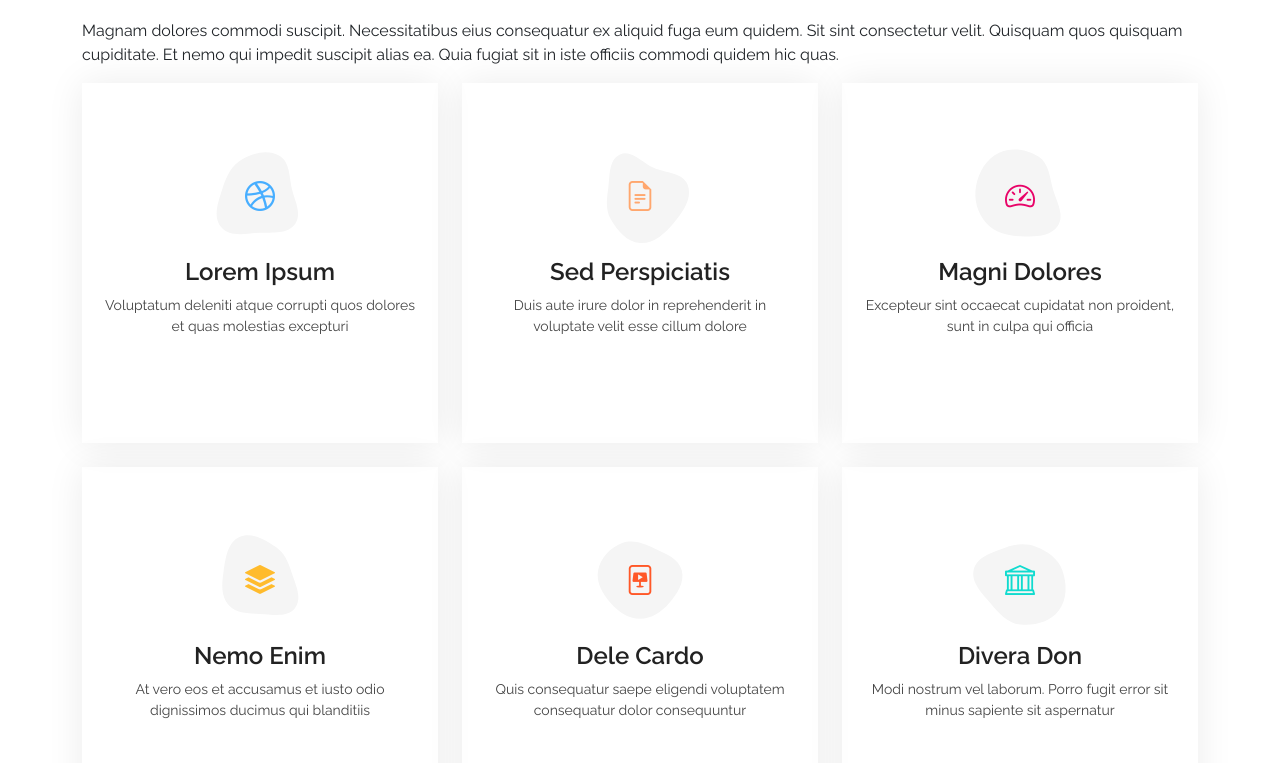
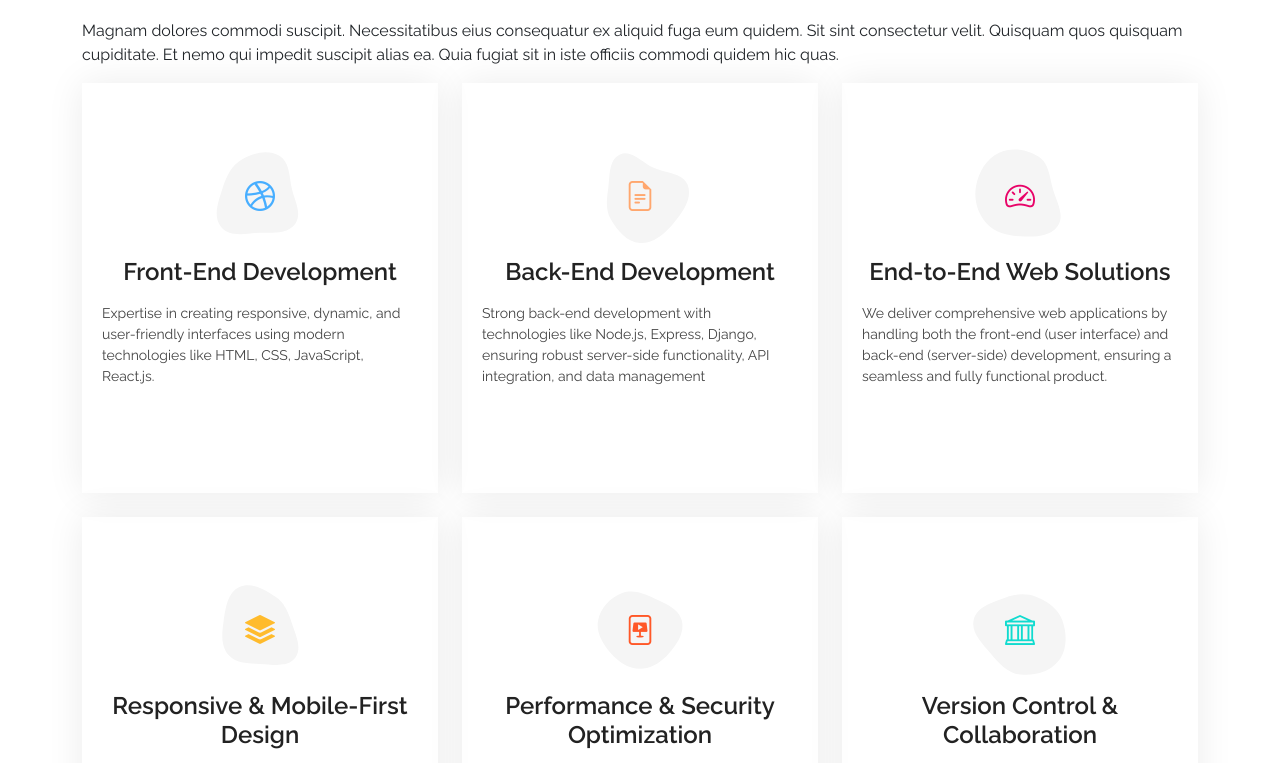
Before and after one commit to shreyaanjan/portfolio, a plain HTML site: page services.html in a window 1280 px wide. Shown: the part 149-912 px from the top of the page. Drawn offline with nearby package versions, Linux system fonts and the light colour scheme.

Commit message:
made some changes in the service section

```diff
--- a/assets/css/style.css
+++ b/assets/css/style.css
@@ -403,7 +403,7 @@ html {
 
 .icon-box p {
     color: #444444;
-    text-align: center;
+    /* text-align: center; */
     font-size: 14px;
 }
 
--- a/services.html
+++ b/services.html
@@ -129,8 +129,8 @@
                             </svg>
                             <i class="bi bi-dribbble"></i>
                         </div>
-                        <h4>Lorem Ipsum</h4>
-                        <p>Voluptatum deleniti atque corrupti quos dolores et quas molestias excepturi</p>
+                        <h4>Front-End Development</h4>
+                        <p class="mt-3">Expertise in creating responsive, dynamic, and user-friendly interfaces using modern technologies like HTML, CSS, JavaScript, React.js.</p>
                     </div>
                 </div>
                 <div class="col-lg-4 col-md-6" data-aos="zoom-in" data-aos-delay="200" data-aos-duration="1000">
@@ -143,8 +143,8 @@
                             </svg>
                             <i class="bi bi-file-earmark-text"></i>
                         </div>
-                        <h4>Sed Perspiciatis</h4>
-                        <p>Duis aute irure dolor in reprehenderit in voluptate velit esse cillum dolore</p>
+                        <h4>Back-End Development</h4>
+                        <p class="mt-3">Strong back-end development with technologies like Node.js, Express, Django, ensuring robust server-side functionality, API integration, and data management</p>
                     </div>
                 </div>
                 <div class="col-lg-4 col-md-6" data-aos="zoom-in" data-aos-delay="300" data-aos-duration="1000">
@@ -157,8 +157,8 @@
                             </svg>
                             <i class="bi bi-speedometer2"></i>
                         </div>
-                        <h4>Magni Dolores</h4>
-                        <p>Excepteur sint occaecat cupidatat non proident, sunt in culpa qui officia</p>
+                        <h4>End-to-End Web Solutions</h4>
+                        <p class="mt-3">We deliver comprehensive web applications by handling both the front-end (user interface) and back-end (server-side) development, ensuring a seamless and fully functional product.</p>
                     </div>
                 </div>
                 <div class="col-lg-4 col-md-6" data-aos="zoom-in" data-aos-delay="400" data-aos-duration="1000">
@@ -171,8 +171,8 @@
                             </svg>
                             <i class="bi bi-stack"></i>
                         </div>
-                        <h4>Nemo Enim</h4>
-                        <p>At vero eos et accusamus et iusto odio dignissimos ducimus qui blanditiis</p>
+                        <h4>Responsive & Mobile-First Design</h4>
+                        <p class="mt-3">Building web applications that are fully responsive and optimized for all devices, offering a seamless user experience across desktops, tablets, and mobile phones.</p>
                     </div>
                 </div>
                 <div class="col-lg-4 col-md-6" data-aos="zoom-in" data-aos-delay="500" data-aos-duration="1000">
@@ -185,8 +185,8 @@
                             </svg>
                             <i class="bi bi-file-slides"></i>
                         </div>
-                        <h4>Dele Cardo</h4>
-                        <p>Quis consequatur saepe eligendi voluptatem consequatur dolor consequuntur</p>
+                        <h4>Performance & Security Optimization</h4>
+                        <p class="mt-3">Ensuring high levels of security and performance, implementing best practices for data encryption, authentication, and optimizing speed for faster load times.</p>
                     </div>
                 </div>
                 <div class="col-lg-4 col-md-6" data-aos="zoom-in" data-aos-delay="600" data-aos-duration="1000">
@@ -199,8 +199,8 @@
                             </svg>
                             <i class="bi bi-bank"></i>
                         </div>
-                        <h4>Divera Don</h4>
-                        <p>Modi nostrum vel laborum. Porro fugit error sit minus sapiente sit aspernatur</p>
+                        <h4>Version Control & Collaboration</h4>
+                        <p class="mt-3">Using Git, GitHub, and GitLab for efficient version control, project management, and team collaboration, ensuring a smooth workflow.</p>
                     </div>
                 </div>
             </div>
```
Also changed, not shown: about.html (+1 -2 lines), assets/images/my-img-1.JPG (added).
